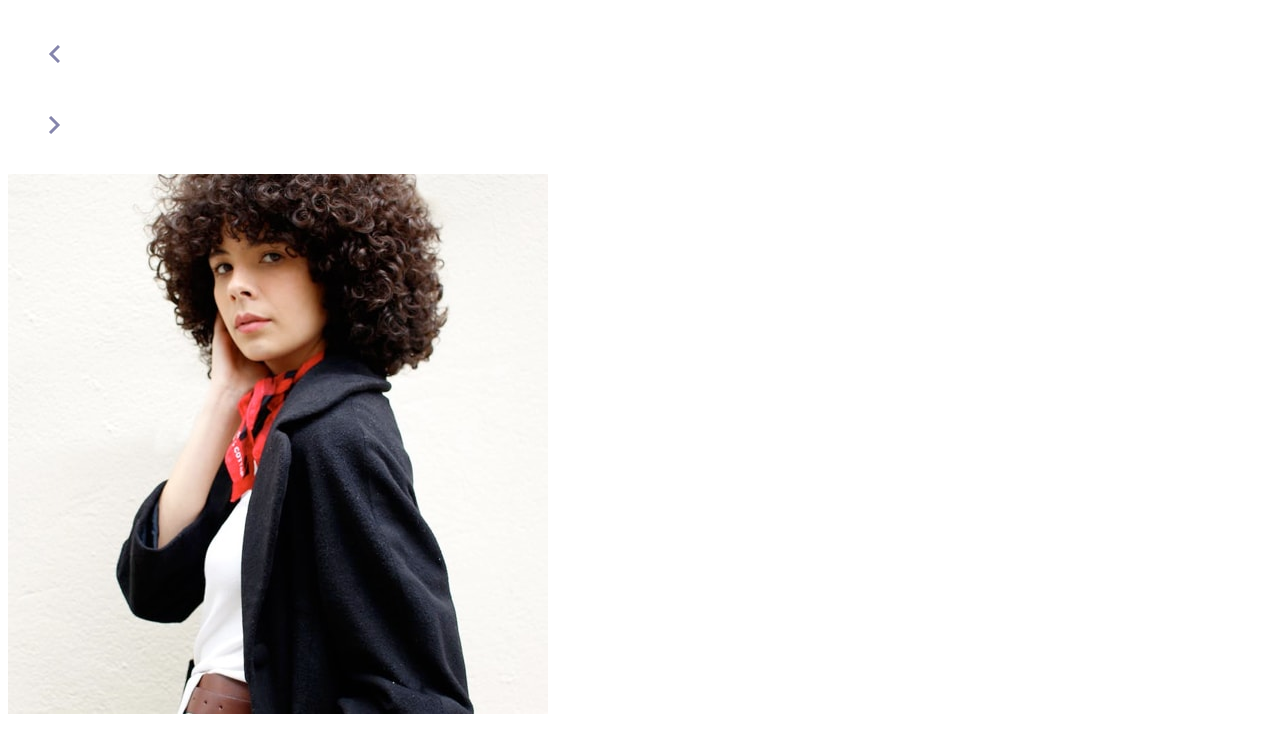
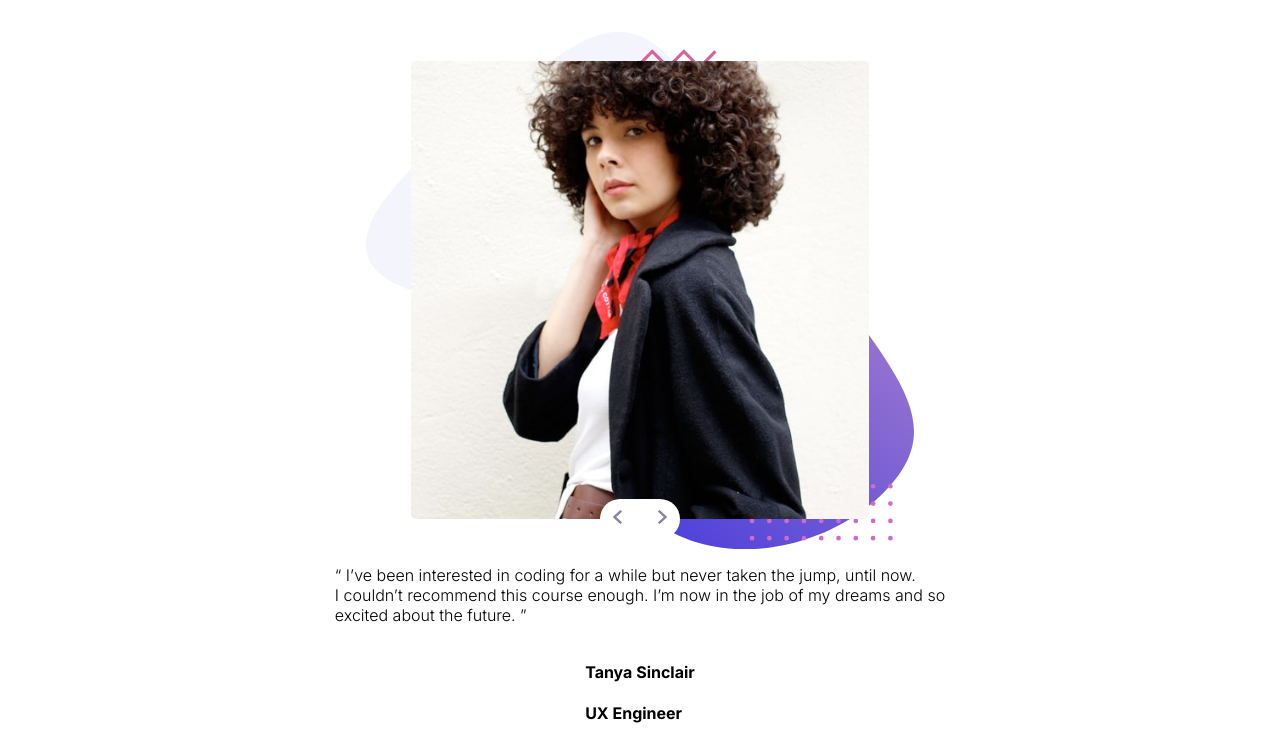
Before and after one commit to azaespa/coding-bootcamp-testimonials-slider-master, a plain HTML site: page index.html in a window 1280 px wide. Shown: the top 751 px of the page. Drawn offline with Linux system fonts and the light colour scheme.

Commit message:
testimonial slider style

```diff
--- a/index.html
+++ b/index.html
@@ -10,19 +10,7 @@
 
 </head>
 <body>
-
-  <section class="testimonial testimonial--slider-container">
-    <div class="testimonial__slider">
-      <figure class="testimonial__slider__prev">
-        <img src="images/icon-prev.svg" alt="slider-prev">
-      </figure>
-      <figure class="testimonial__slider__next">
-        <img src="images/icon-next.svg" alt="slider-next">
-      </figure>
-    </div>
-    <img src="" alt="Tanya Sinclair" class="testimonial__student-image">
-  </section>
-
+  <main>
     <section class="testimonial testimonial--statement-container">
       <p class="testimonial__statement"></p>
       <hgroup class="testimonial__student">
@@ -30,6 +18,18 @@
         <h4 class="testimonial__student__job-role"></h4>
       </hgroup>
     </section>
+    <section class="testimonial testimonial--slider-container">
+      <img src="" alt="Tanya Sinclair" class="testimonial__student-image">
+      <div class="testimonial__slider">
+        <button class="testimonial__slider__prev">
+          <img src="images/icon-prev.svg" alt="slider-prev" class="testimonial__slider__icon">
+        </button>
+        <button class="testimonial__slider__next">
+          <img src="images/icon-next.svg" alt="slider-next" class="testimonial__slider__icon">
+        </button>
+      </div>
+    </section>
+  </main>
 
   <!-- “ I’ve been interested in coding for a while but never taken the jump, until now.
   I couldn’t recommend this course enough. I’m now in the job of my dreams and so
--- a/slider.js
+++ b/slider.js
@@ -44,6 +44,7 @@ function paintTestimonial(n) {
  }
 
  loadTestimonial(testimonials[n]);
+ console.log(testimonialIndex);
 }
 
 function handleClickNext(){
--- a/style.css
+++ b/style.css
@@ -8,16 +8,85 @@
  --fw-medium: 500;
  --fw-bold: 700;
  --ff: 'Inter', sans-serif;
-}
 
-body {
  font-family: var(--ff);
  font-size: var(--fs);
  font-weight: var(--fw-regular);
 }
 
-.testimonial__dynamic {
- display: none;
+body {
+ margin: 0;
+
+ display: flex;
+ flex-direction: column;
+ justify-content: center;
+ align-items: center;
+}
+
+main {
+ padding: 1rem;
+ display: flex;
+ flex-direction: column-reverse;
+ justify-content: center;
+ align-items: center;
+}
+
+.testimonial {
+ width: 100%;
+
+ display: flex;
+ flex-direction: column;
+ justify-content: center;
+ align-items: center;
+}
+
+.testimonial__statement,
+.testimonial__student {
+ font-size: .5rem;
+}
+
+.testimonial--slider-container {
+ background-image: url(images/pattern-bg.svg);
+ background-repeat: no-repeat;
+ background-size: contain;
+ background-origin: content-box;
+ background-position: center;
+}
+
+.testimonial__student-image {
+ border-radius: 5px;
+ margin-top: .9rem;
+ width: 75%;
+}
+
+.testimonial__slider {
+ padding: 0;
+ height: 40px;
+ width: 80px;
+ margin-top: -20px;
+ margin-bottom: 10px;
+ background-color: white;
+ border-radius: 20px;
+
+ display: flex;
+ justify-content: space-between;
+ align-items: center;
+}
+
+.testimonial__slider > *:hover {
+ cursor: pointer;
+}
+
+.testimonial__slider__prev,
+.testimonial__slider__next {
+ margin: 5px;
+ background-color: transparent;
+ border: none;
+}
+
+.testimonial__slider__icon {
+ width: 80%;
+ height: auto;
 }
 
 .attribution { font-size: 11px; text-align: center; }
```
Lines whose indentation alone changed are shown as unchanged.
